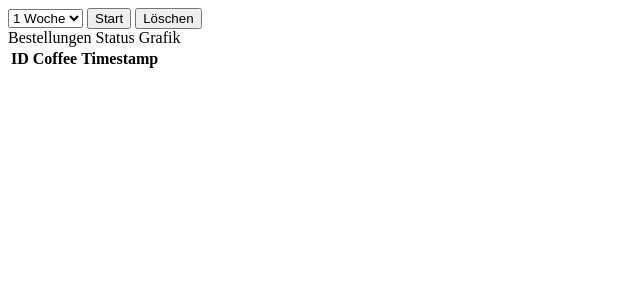
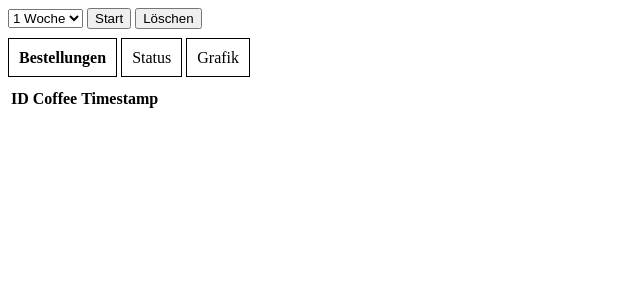
Before and after one commit to swatfor2/coffeesim, a Flask app: template templates/dashboard.html in a window 1280 px wide. Shown: the top 300 px of the page, without its empty margins (0-640 px from the left). Run offline with Flask 2, Linux system fonts and the light colour scheme; the template is opened without the code that fills it, so the values that code supplies are empty; some libraries are stand-ins or nearby versions.

Commit message:
added fancy css

```diff
--- a/static/main.css
+++ b/static/main.css
@@ -75,3 +75,16 @@
         transform: rotate(360deg);  /* Firefox 16+, IE 10+, Opera */
     }
 }
+
+.tabs{
+    padding: 10px;
+    border: 1px solid black;
+    cursor: pointer;
+}
+#tableWrapperOrder{
+    width:50%;
+    margin-top:20px;
+}
+.tabsWrapper{
+    margin-top:20px;
+}
--- a/templates/dashboard.html
+++ b/templates/dashboard.html
@@ -24,9 +24,9 @@
 </div>
 
 <div class="tabsWrapper">
-    <span onclick="changeTab('1')">Bestellungen</span>
-    <span onclick="changeTab('2')">Status</span>
-    <span onclick="changeTab('3')">Grafik</span>
+    <span class="tabs" style="font-weight: bold;" onclick="changeTab('1',this)">Bestellungen</span>
+    <span class="tabs" onclick="changeTab('2',this)">Status</span>
+    <span class="tabs" onclick="changeTab('3',this)">Grafik</span>
 </div>
 
 <div id="tableWrapperOrder" style="width:50%;">
@@ -181,22 +181,28 @@ $(document).ready(function() {
 
 } );
 
-function changeTab(tab){
+function changeTab(tab,obj){
     if(tab == 1) {
         jQuery('#tableWrapperStatus').hide();
         jQuery('#chartWrapper').hide()
         jQuery('#tableWrapperOrder').fadeIn();
+        jQuery('.tabs').css('font-weight','normal');
+        jQuery(obj).css('font-weight','bold');
 
 
     }else if(tab == 2){
         jQuery('#tableWrapperStatus').fadeIn();
         jQuery('#chartWrapper').hide()
         jQuery('#tableWrapperOrder').hide();
+        jQuery('.tabs').css('font-weight','normal');
+        jQuery(obj).css('font-weight','bold');
 
     }else if(tab == 3){
         jQuery('#tableWrapperStatus').hide();
         jQuery('#chartWrapper').fadeIn()
         jQuery('#tableWrapperOrder').hide();
+        jQuery('.tabs').css('font-weight','normal');
+        jQuery(obj).css('font-weight','bold');
 
     }
 }
```
